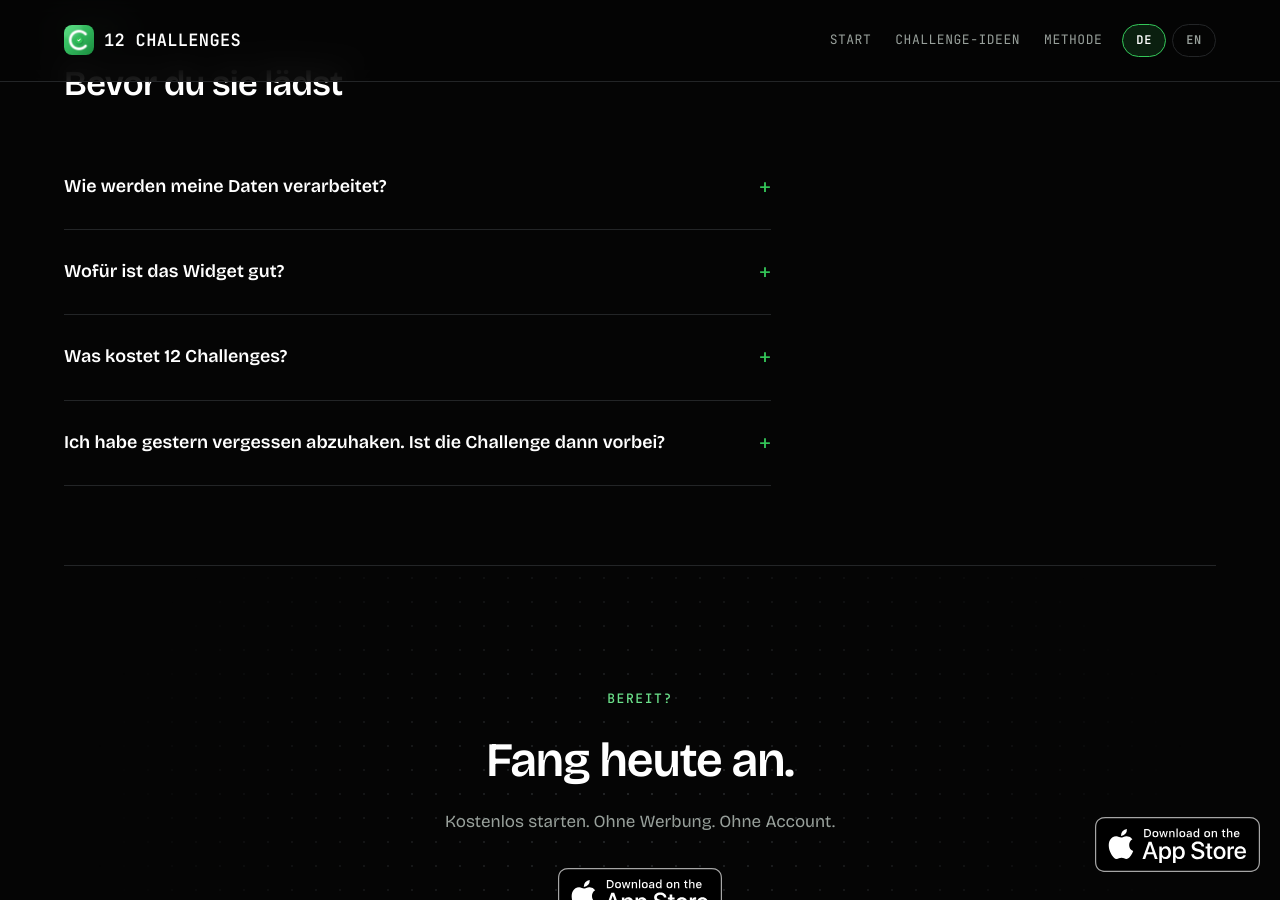
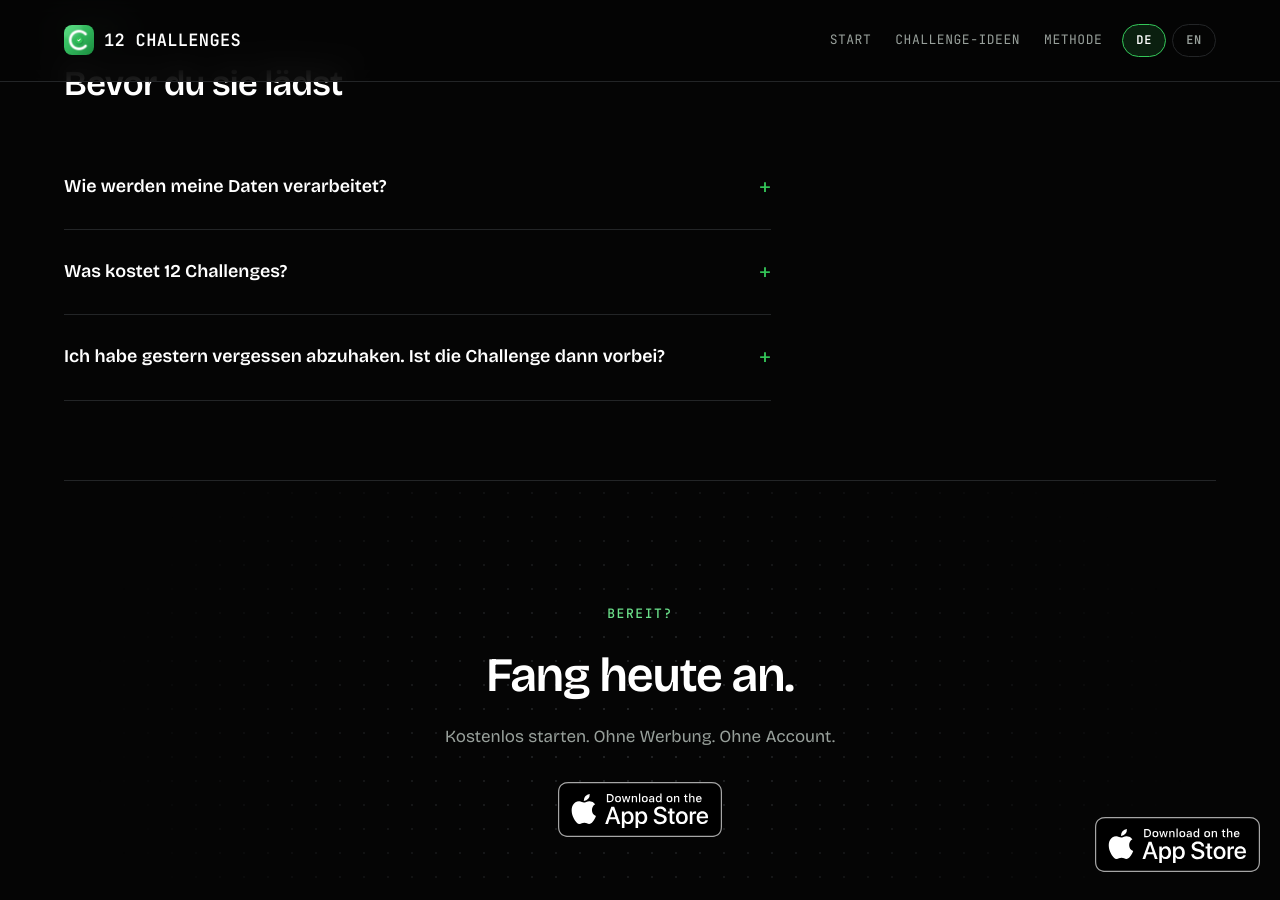
Before and after one commit to YannesJ/12c-website, a Jekyll site: the page built from index.html, in a window 1280 px wide and 900 px high, scrolled down 6542 px. Built offline with Jekyll 4.4.1, drawn with Linux system fonts in a browser that asks for light colours.

Commit message:
content: Widget-Frage aus dem FAQ entfernt (DE+EN)
Co-Authored-By: Claude Sonnet 5 <noreply@anthropic.com>

```diff
--- a/en/index.html
+++ b/en/index.html
@@ -300,10 +300,6 @@ og_locale: en_US
             <p>Everything stays on your device. There are no servers, no accounts, and nothing is sent anywhere. No analytics, no tracking, no ads. See the full <a href="/en/privacy.html">Privacy Policy</a> for details.</p>
           </details>
           <details>
-            <summary>What's the widget for?</summary>
-            <p>A home screen widget shows your progress at a glance and lets you check off a challenge without opening the app. There's also a Control Center button for the same one-tap check-off. Both are optional.</p>
-          </details>
-          <details>
             <summary>What does 12 Challenges cost?</summary>
             <p>The core features are free forever: full tracking, iCloud sync, and the home screen widget, no subscription, no ads, no account. An optional, one-time Pro upgrade unlocks the Apple Watch app, statistics, and the full archive.</p>
           </details>
--- a/index.html
+++ b/index.html
@@ -300,10 +300,6 @@ og_locale: de_DE
             <p>Alles bleibt auf deinem Gerät. Es gibt keine Server, keine Konten - nichts verlässt dein Gerät. Keine Analyse, kein Tracking, keine Werbung. Details in der vollständigen <a href="/privacy.html">Datenschutzerklärung</a>.</p>
           </details>
           <details>
-            <summary>Wofür ist das Widget gut?</summary>
-            <p>Ein Homescreen-Widget zeigt deinen Fortschritt auf einen Blick und lässt dich eine Challenge abhaken, ohne die App zu öffnen. Dazu kommt ein Control im Kontrollzentrum zum schnellen Abhaken. Beides ist optional.</p>
-          </details>
-          <details>
             <summary>Was kostet 12 Challenges?</summary>
             <p>Die Grundfunktionen sind dauerhaft kostenlos: das komplette Tracking, iCloud-Sync und das Home-Screen-Widget, ohne Abo, ohne Werbung, ohne Konto. Ein optionales, einmaliges Pro-Upgrade schaltet die Apple-Watch-App, die Statistiken und das vollständige Archiv frei.</p>
           </details>
```
